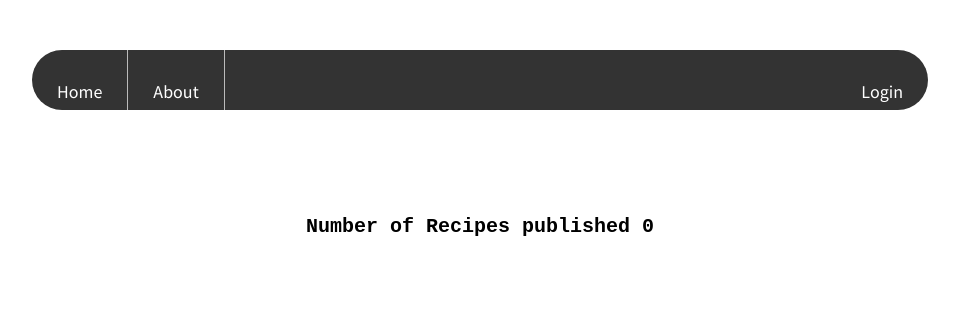
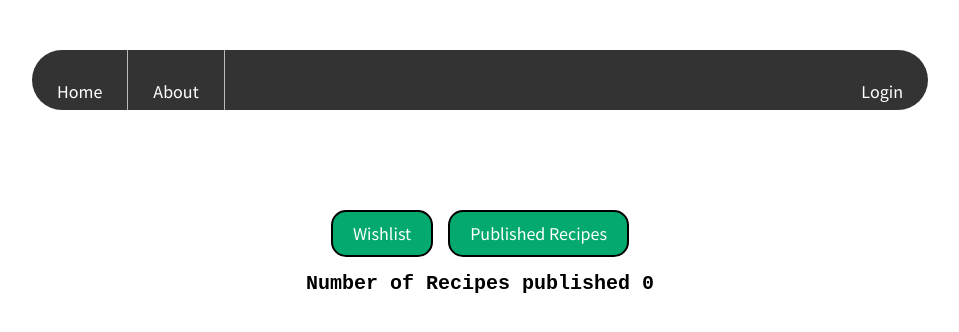
Before and after one commit to gowthamBhat/Foodies_front-end, a React (Create React App) app: page /dashboard/published in a window 1280 px wide. Shown: the top 332 px of the page, without its empty margins (160-1119 px from the left). Built offline with nearby package versions, Linux system fonts and the light colour scheme.

Commit message:
published recipe component created, and wishlist component created in user profile

```diff
--- a/src/App.js
+++ b/src/App.js
@@ -2,8 +2,8 @@ import React from 'react'
 import './App.css'
 import Recipes from './components/Recipes/Recipes'
 import Auth from './components/auth/Auth'
-import { Route, Switch, Redirect, Link } from 'react-router-dom'
-import UserDashBoard from './components/UserDashBoard'
+import { Route, Switch, Redirect } from 'react-router-dom'
+import UserDashBoard from './components/dashboard/UserDashBoard'
 
 import AddRecipes from './components/Recipes/AddRecipes'
 
@@ -11,6 +11,7 @@ import NotFound from './components/NotFound'
 import Check from './components/test/Check'
 
 import NavBar from './components/NavBar'
+import { ToastContainer } from 'react-toastify'
 
 function App() {
   return (
@@ -29,6 +30,7 @@ function App() {
         <Route path="/" component={Recipes} />
         <Redirect to="/notfound" />
       </Switch>
+      <ToastContainer />
     </div>
   )
 }
--- a/src/components/UserDashBoard.jsx
+++ b/src/components/dashboard/PublishedRecipes.jsx
@@ -1,20 +1,16 @@
+import ImageModel from './../Recipes/ImageModel'
+import RecipeView from './../Recipes/RecipeView'
+import LocalStroageContainer from './../LocalStroageContainer'
+import { toast } from 'react-toastify'
+import axios from 'axios'
 import React, { useEffect, useState } from 'react'
-import NavBar from './NavBar'
-import LocalStroageContainer from './LocalStroageContainer'
-import axios from 'axios'
-import RecipeView from './Recipes/RecipeView'
-import ImageModel from './Recipes/ImageModel'
-import { ToastContainer, toast } from 'react-toastify'
-import { Link, Route, Switch } from 'react-router-dom'
-import WishList from './Recipes/WishList'
-
-function UserDashBoard() {
+function PublishedRecipes(props) {
   const [recipes, setrecipes] = useState([])
-  const [currentUser, setcurrentUser] = useState(null)
+  // const [currentUser, setcurrentUser] = useState(null)
   const [selectedImg, setSelectedImg] = useState(null)
   useEffect(() => {
     let jwt = LocalStroageContainer.getCurrentUser()
-    setcurrentUser(jwt)
+    // setcurrentUser(jwt)
     getUserSpecificRecipe(jwt)
   }, [])
   const getUserSpecificRecipe = async (token) => {
@@ -27,10 +23,11 @@ function UserDashBoard() {
       console.log(error)
     }
   }
-  console.log(recipes)
+
   const updateHandler = (recipe_id) => {
     console.log('update handler called', recipe_id)
-    window.location = `/addrecipe/${recipe_id}`
+    props.history.push(`/addrecipe/${recipe_id}`)
+    // window.location = `/addrecipe/${recipe_id}`
   }
   const deleteHandler = async (recipe_id) => {
     const previousRecipeState = recipes
@@ -47,18 +44,28 @@ function UserDashBoard() {
       setrecipes(previousRecipeState)
     }
   }
+  const publishedRecipeStyle = {
+    display: 'flex',
+    flexDirection: 'row',
+    flexWrap: 'wrap',
+    alignContent: 'space-between',
+    justifyContent: 'center',
+    alignItems: 'center'
+  }
   return (
-    <div className="App">
-      <ToastContainer />
-
-      <Route path="/dashboard/wishlist" component={WishList} />
-
-      <h2
-        style={{ fontFamily: 'monospace', marginTop: '5px', fontSize: '20px' }}
-      >
-        Number of Recipes published {recipes.length}
-      </h2>
-      <div className="recipes">
+    <div>
+      <center>
+        <h2
+          style={{
+            fontFamily: 'monospace',
+            marginTop: '15px',
+            fontSize: '20px'
+          }}
+        >
+          Number of Recipes published {recipes.length}
+        </h2>
+      </center>
+      <div className="" style={publishedRecipeStyle}>
         {recipes !== [] && (
           <RecipeView
             setSelectedImg={setSelectedImg}
@@ -75,4 +82,4 @@ function UserDashBoard() {
   )
 }
 
-export default UserDashBoard
+export default PublishedRecipes
--- /dev/null
+++ b/src/components/dashboard/UserDashBoard.jsx
@@ -0,0 +1,27 @@
+import React from 'react'
+
+import { ToastContainer } from 'react-toastify'
+import { Link, Route } from 'react-router-dom'
+
+import WishList from './WishList'
+
+import PublishedRecipes from './PublishedRecipes'
+
+function UserDashBoard(props) {
+  return (
+    <div className="App">
+      <div className="userdash-nav">
+        <Link to="/dashboard/wishlist">Wishlist</Link>
+        <Link to="/dashboard/published">Published Recipes</Link>
+      </div>
+
+      <Route path="/dashboard/wishlist" component={WishList} />
+      <Route
+        path="/dashboard/published"
+        render={(props) => <PublishedRecipes {...props} />}
+      />
+    </div>
+  )
+}
+
+export default UserDashBoard
--- a/src/index.css
+++ b/src/index.css
@@ -64,3 +64,18 @@ code {
   font-size: medium;
   word-wrap: break-word;
 }
+.userdash-nav {
+  display: flex;
+  gap: 15px;
+}
+.userdash-nav a {
+  font-size: large;
+  border-radius: 15px;
+  background-color: #04aa6d;
+  color: white;
+  border: 2px solid #000;
+  padding: 10px 20px;
+  text-align: center;
+  text-decoration: none;
+  display: inline-block;
+}
```
Also changed, not shown: src/components/Category.jsx (deleted, +0 -19 lines), src/components/category.css (deleted), src/components/dashboard/WishList.jsx (renamed from src/components/Recipes/WishList.jsx).
